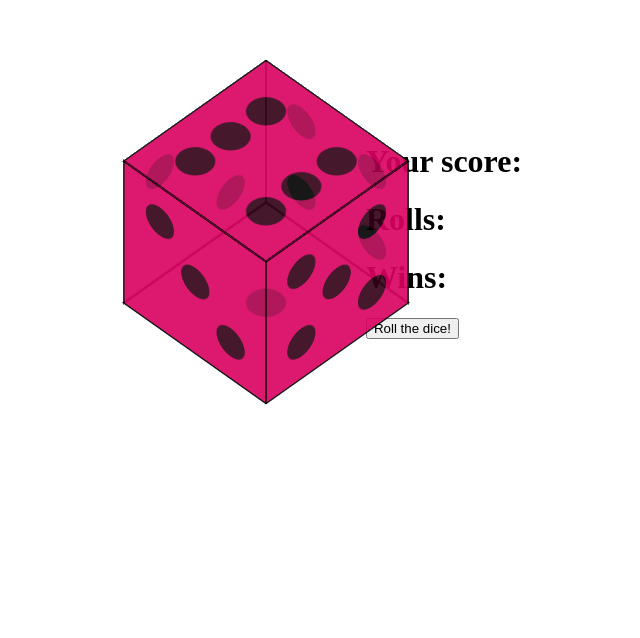
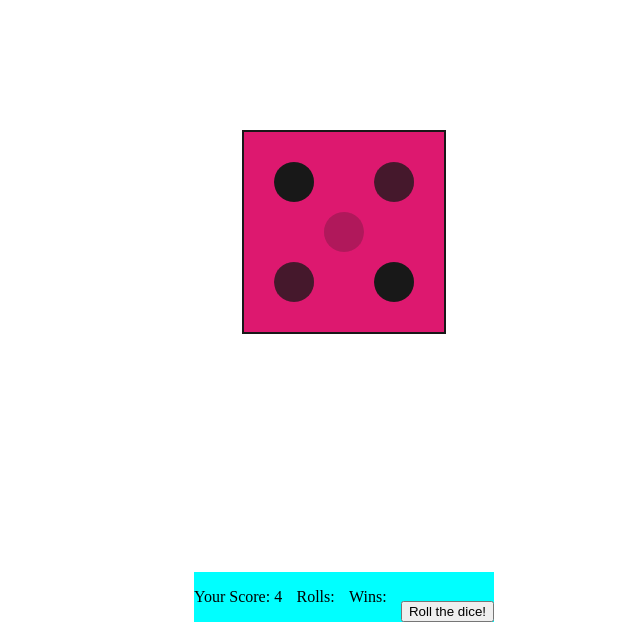
Before and after one commit to joesimp94/week3ActivitiesAndChallenges, a plain HTML site: page diceGameChallenge/index.html in a window 1280 px wide. Shown: the part 178-816 px from the top of the page, without its empty margins (296-936 px from the left). Drawn offline with Linux system fonts and the light colour scheme.

Commit message:
tried adding functionality to dice challenge

```diff
--- a/diceGameChallenge/index.html
+++ b/diceGameChallenge/index.html
@@ -7,7 +7,7 @@
     <link rel="stylesheet" href="./style.css" />
   </head>
   <body>
-    <div class="dice">
+    <div id="dice">
       <div class="side one"></div>
       <div class="side two"></div>
       <div class="side three"></div>
@@ -17,10 +17,11 @@
     </div>
 
     <div id="scoreBtnBox">
-      <h1 class="rollTxt">Your score:</h1>
-      <h1 class="rollTxt">Rolls:</h1>
-      <h1 class="rollTxt">Wins:</h1>
-      <button class="rollTxt">Roll the dice!</button>
+      <p id="score">Your score:</p>
+      <p id="rolls">Rolls:</p>
+      <p id="winNumb">Wins:</p>
+      <button id="rollBtn">Roll the dice!</button>
     </div>
+    <script src="./script.js"></script>
   </body>
 </html>
--- a/diceGameChallenge/script.js
+++ b/diceGameChallenge/script.js
@@ -0,0 +1,44 @@
+let cube = document.getElementById("dice");
+let rollBtn = document.getElementById("rollBtn");
+let startScore = 0;
+let winScore = 0;
+let playerScore = document.getElementById("score");
+let numbOfRolls = document.getElementById("rolls");
+let numbOfWins = document.getElementById("winNumb");
+rollBtn.addEventListener("click", diceRoll);
+
+function randomNumberRoll(min, max) {
+  min = Math.ceil(0);
+  max = Math.floor(6);
+  return Math.ceil(Math.random() * (max - min) + min);
+}
+
+function diceRoll() {
+  let roll = randomNumberRoll(1, 6);
+  startScore += roll;
+  playerScore.innerHTML = "Your Score: " + startScore;
+  if (roll == 1) {
+    cube.style.transform = "rotateX(-0deg) rotateY(-0deg)";
+  } else if (roll == 2) {
+    cube.style.transform = "rotateX(0deg) rotateY(90deg)";
+  } else if (roll == 3) {
+    cube.style.transform = "rotateX(90deg) rotateY(90deg)";
+  } else if (roll == 4) {
+    cube.style.transform = "rotateX(-90deg) rotateY(-90deg)";
+  } else if (roll == 5) {
+    cube.style.transform = "rotateX(0deg) rotateY(-90deg)";
+  } else if (roll == 6) {
+    cube.style.transform = "rotateX(0deg) rotateY(0deg)";
+  }
+  if (roll == 1) {
+    startScore = 0;
+  }
+  if (playerScore >= 20) {
+    winScore + 1;
+    numbOfWins.innerHTML = "Wins: " + winScore;
+  }
+
+  numbOfRolls = roll + 1;
+}
+
+diceRoll();
--- a/diceGameChallenge/style.css
+++ b/diceGameChallenge/style.css
@@ -5,7 +5,7 @@ body {
   min-height: 100vh;
 }
 
-.dice {
+#dice {
   position: relative;
   width: 200px;
   height: 200px;
@@ -79,11 +79,23 @@ body {
   }
 }
 
-@keyframes rotate {
+/* @keyframes rotate {
   from {
     transform: rotateY(0) rotateX(45deg) rotateZ(45deg);
   }
   to {
     transform: rotateY(360deg) rotateX(45deg) rotateZ(45deg);
   }
+} */
+
+#scoreBtnBox {
+  display: flex;
+  width: 300px;
+  height: 50px;
+  flex-direction: row;
+  justify-content: space-between;
+  align-items: flex-end;
+  background-color: aqua;
+  position: absolute;
+  bottom: 0;
 }
```
